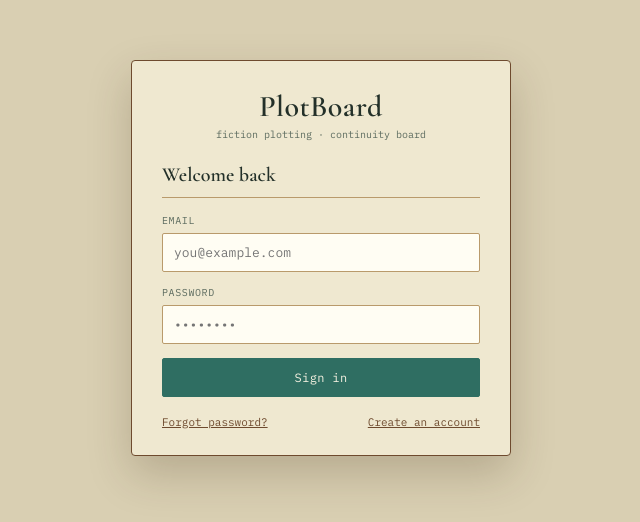
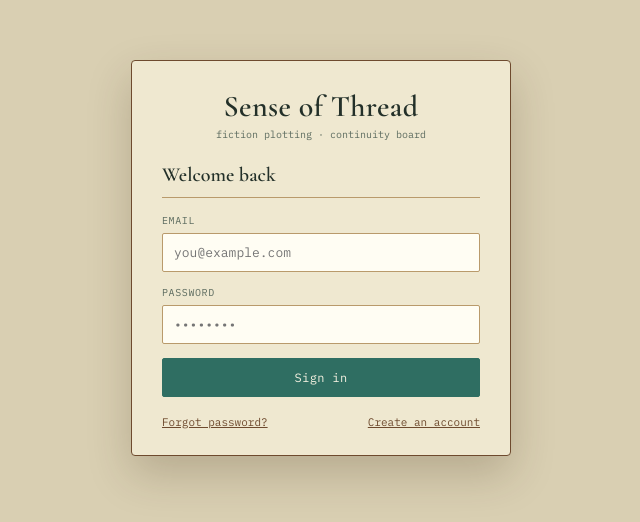
Before and after one commit to rosstavo/SenseOfThread, a React (Vite) app: page / in a window 1280 px wide. Shown: the part 142-664 px from the top of the page, without its empty margins (319-959 px from the left). Built offline with nearby package versions, Linux system fonts and the light colour scheme; no server answers.

Commit message:
Updated the application name to Sense of Thread.

```diff
--- a/index.html
+++ b/index.html
@@ -3,7 +3,7 @@
 <head>
   <meta charset="utf-8" />
   <meta name="viewport" content="width=device-width, initial-scale=1" />
-  <title>PlotBoard — Fiction plotting system</title>
+  <title>Sense of Thread — Fiction plotting system</title>
   <link rel="preconnect" href="https://fonts.googleapis.com" />
   <link rel="preconnect" href="https://fonts.gstatic.com" crossorigin />
   <link
--- a/package.json
+++ b/package.json
@@ -2,7 +2,7 @@
   "name": "sense-of-thread",
   "version": "0.1.0",
   "type": "module",
-  "description": "PlotBoard — a fiction plotting / continuity board",
+  "description": "Sense of Thread — a fiction plotting / continuity board",
   "scripts": {
     "dev": "vite",
     "build": "vite build",
--- a/src/AuthScreen.jsx
+++ b/src/AuthScreen.jsx
@@ -138,7 +138,7 @@ export default function AuthScreen() {
               lineHeight: 1.05,
             }}
           >
-            PlotBoard
+            Sense of Thread
           </div>
           <div style={{ fontFamily: mono, fontSize: 10, color: "#5c6b5f", marginTop: 5 }}>
             fiction plotting · continuity board
```
Also changed, not shown: 3 other files (tests, documents, lock files or other folders).
